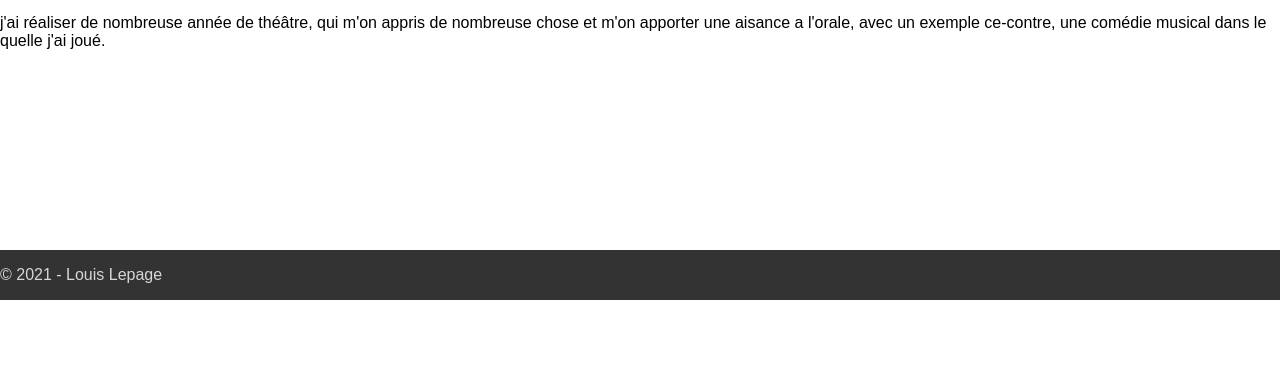
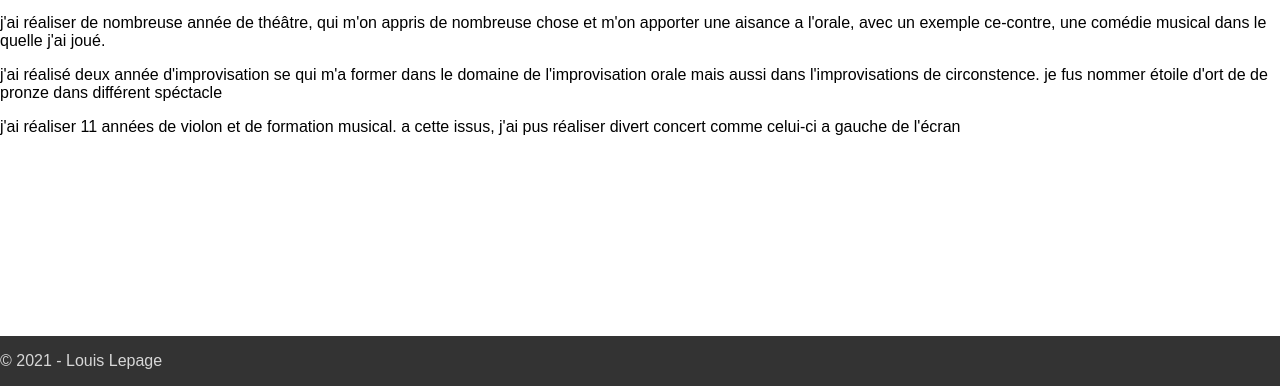
Before and after one commit to Louis-Lepage/LLCV, a plain HTML site: page actuality.html in a window 1280 px wide. Shown: the part 442-828 px from the top of the page. Drawn offline with Linux system fonts and the light colour scheme.

Commit message:
section artisitique update 3

```diff
--- a/actuality.html
+++ b/actuality.html
@@ -58,6 +58,33 @@
 
 </section>
 
+<section class="improvisation">
+	<section class="image_impro">
+
+	</section>
+
+	<section class="text_impro">
+		<p> j'ai réalisé deux année d'improvisation
+		se qui m'a former dans le domaine de l'improvisation orale
+	 	mais aussi dans l'improvisations de circonstence.
+		je fus nommer étoile d'ort de de pronze dans différent spéctacle</p>
+	</section>
+
+</section>
+
+<section class="musique">
+	<section class="image_violon">
+
+	</section>
+
+	<section class="text_violon">
+		<p> j'ai réaliser 11 années de violon et de formation musical.
+		a cette issus, j'ai pus réaliser divert concert comme celui-ci
+	a gauche de l'écran </p>
+	</section>
+
+</section>
+
 
 
 
```
